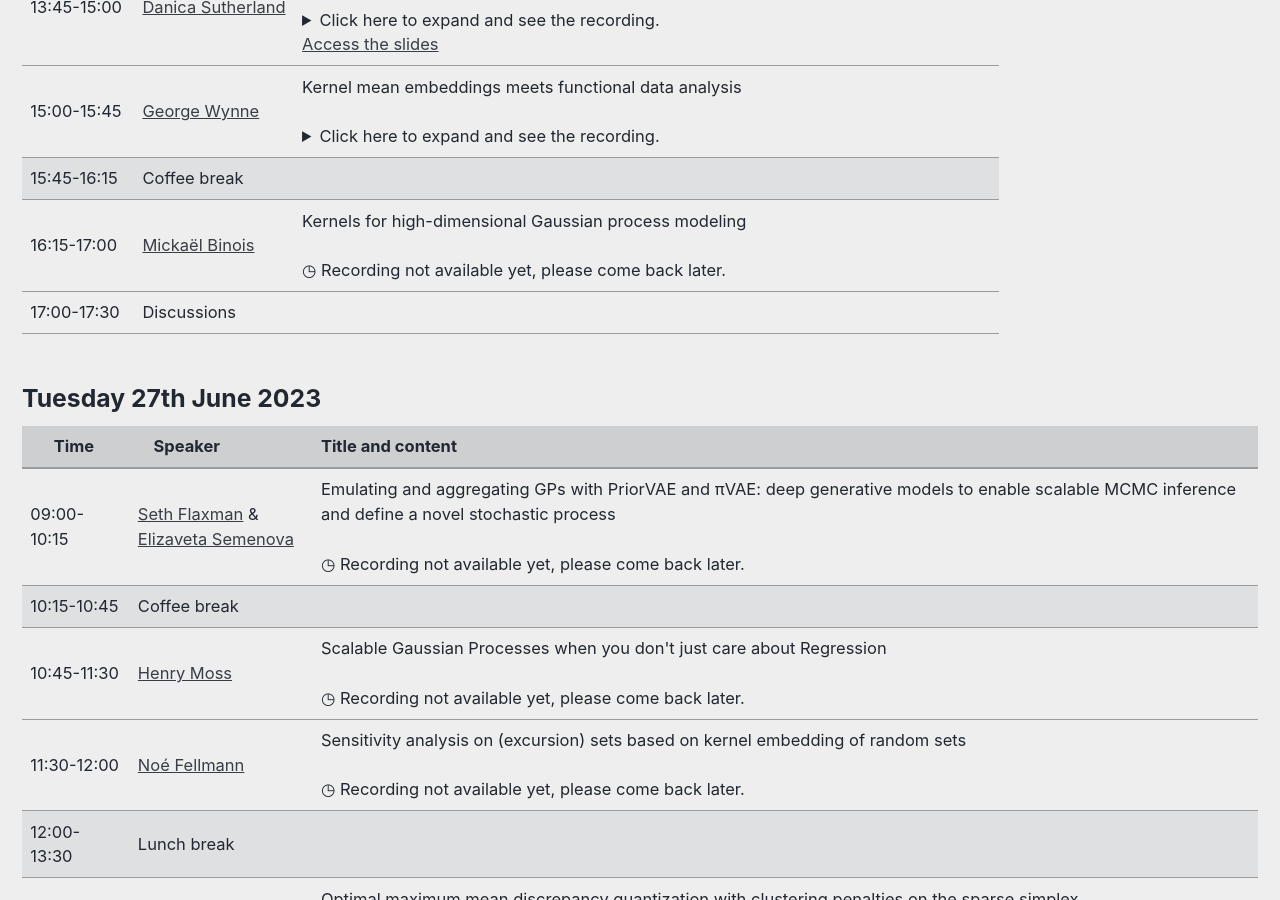
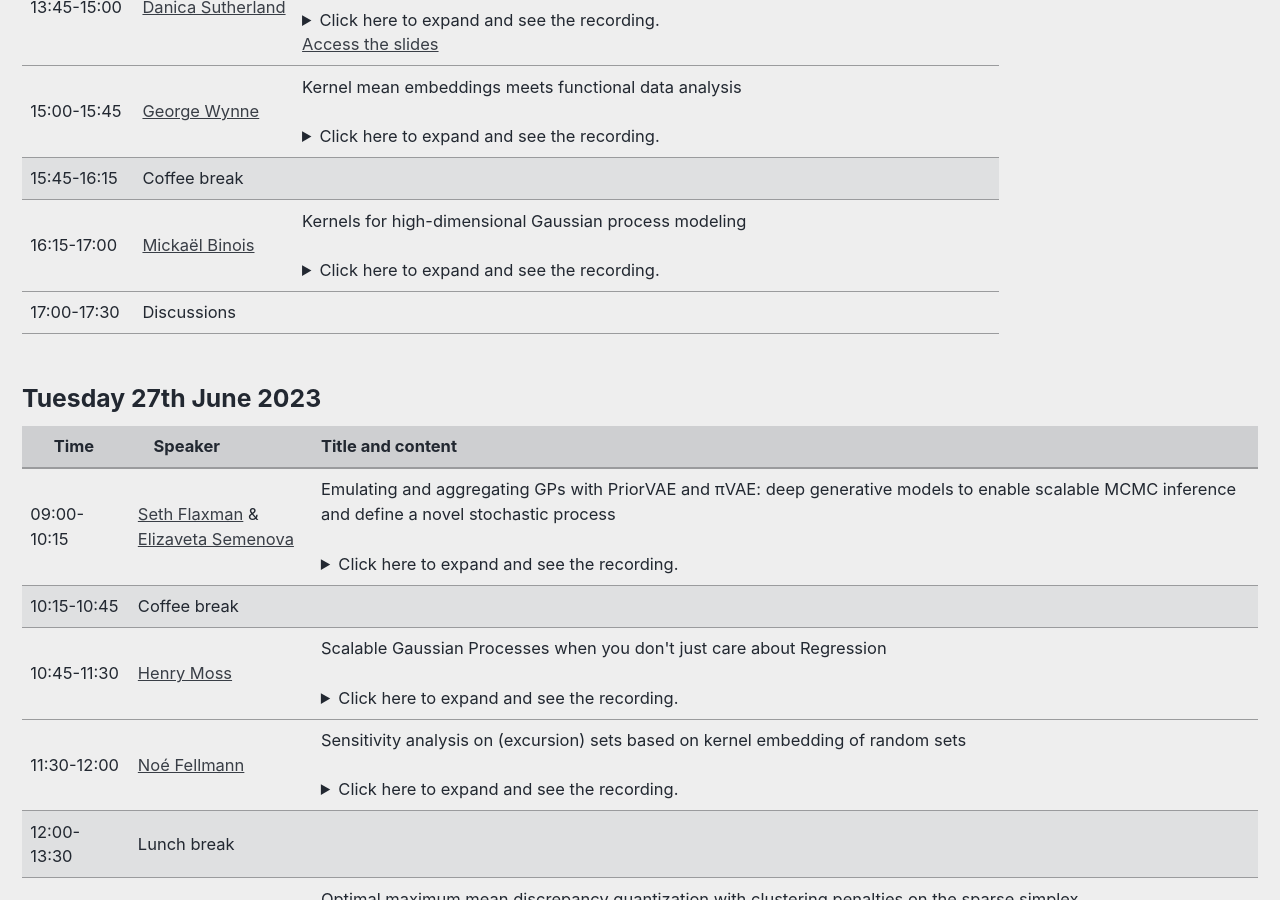
Before and after one commit to LIKE23-Bern/LIKE23-Bern.github.io, a Jekyll site: the page built from _pages/program.md, in a window 1280 px wide and 900 px high, scrolled down 1160 px. Built offline with Jekyll 4.4.1, drawn with Linux system fonts in a browser that asks for light colours; cached includes are drawn as plain includes.

Commit message:
Update program.md

```diff
--- a/_pages/program.md
+++ b/_pages/program.md
@@ -139,8 +139,10 @@ header:
 		    <a href="https://sites.google.com/site/mickaelbinoishomepage/" target="_blank">Mickaël Binois</a>
 		</td>
 		<td> Kernels for high-dimensional Gaussian process modeling<br />
-		   <br /> &#9719; Recording not available yet, please come back later.
-	    </td>
+		    <br><details> <br> <summary> Click here to expand and see the recording. </summary><br>
+		    <iframe name="Tobira Player" src="https://tobira.unibe.ch/~embed/!v/AfqIx6hb9c6" allow=fullscreen style="border: none; width: 100%; aspect-ratio: 16/9;"></iframe>
+		    <br></details>
+		</td>
 	</tr>
     <tr>
 		<td> 17:00-17:30 </td>
@@ -173,7 +175,9 @@ header:
 		</td>
 		<td>
 		    Emulating and aggregating GPs with PriorVAE and πVAE: deep generative models to enable scalable MCMC inference and define a novel stochastic process<br />
-		   <br /> &#9719; Recording not available yet, please come back later.
+		    <br><details> <br> <summary> Click here to expand and see the recording. </summary><br>
+		    <iframe name="Tobira Player" src="https://tobira.unibe.ch/~embed/!v/HR1USrOVRgw" allow=fullscreen style="border: none; width: 100%; aspect-ratio: 854/480;"></iframe>
+		    <br></details>
 		</td>
 	</tr>
   <tr class="coffee-break">
@@ -191,7 +195,9 @@ header:
 		</td>
 		<td>
 		  Scalable Gaussian Processes when you don't just care about Regression<br />
-		   <br /> &#9719; Recording not available yet, please come back later.
+		    <br><details> <br> <summary> Click here to expand and see the recording. </summary><br>
+		    <iframe name="Tobira Player" src="https://tobira.unibe.ch/~embed/!v/OvSUwiZGOm3" allow=fullscreen style="border: none; width: 100%; aspect-ratio: 16/9;"></iframe>
+		    <br></details>
 		</td>
 	</tr>
 	<tr>
@@ -201,8 +207,10 @@ header:
 		</td>
 		<td>
       Sensitivity analysis on (excursion) sets based on kernel embedding of random sets<br />
-		   <br /> &#9719; Recording not available yet, please come back later.
-	    </td>
+		    <br><details> <br> <summary> Click here to expand and see the recording. </summary><br>
+		    <iframe name="Tobira Player" src="https://tobira.unibe.ch/~embed/!v/GaVYvkIdXhT" allow=fullscreen style="border: none; width: 100%; aspect-ratio: 16/9;"></iframe>
+		    <br></details>
+		</td>
 	</tr>
   <tr class="coffee-break">
 		<td> 12:00-13:30  </td>
```
